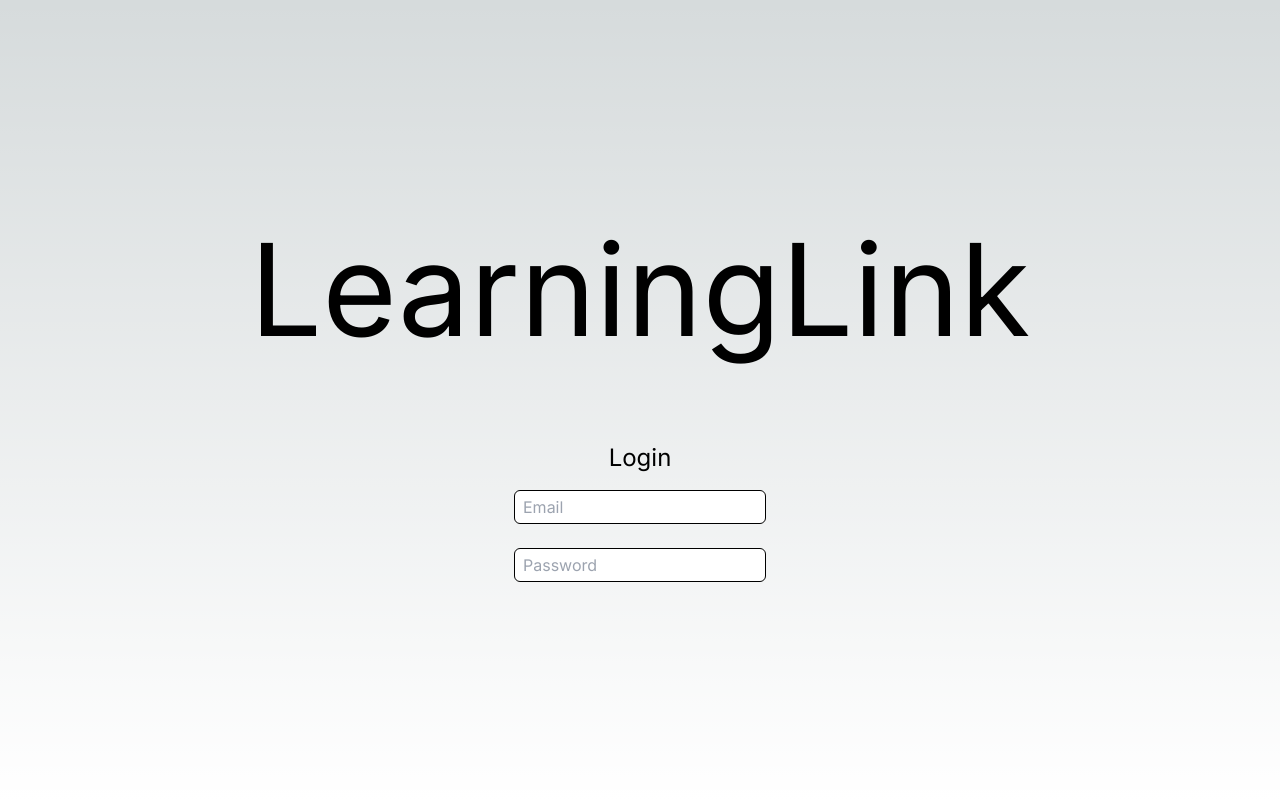
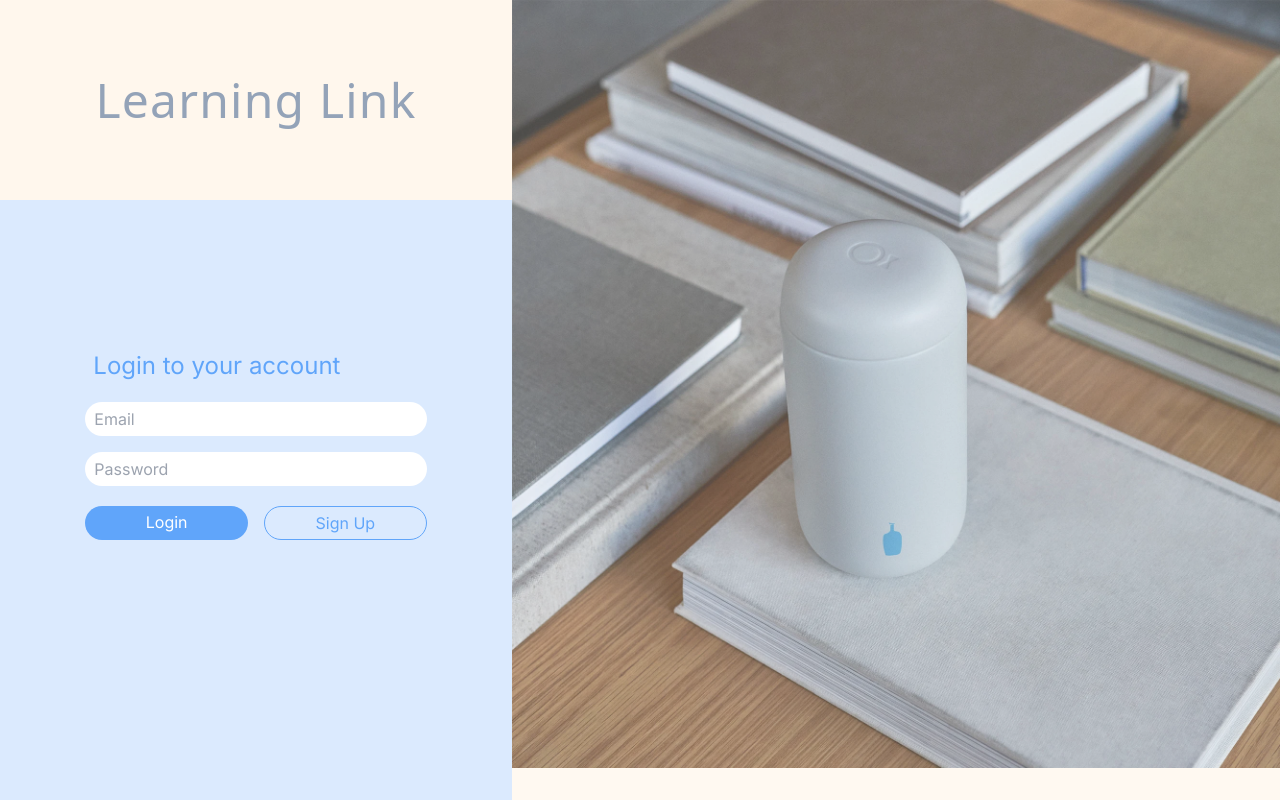
Before and after one commit to Blue-Ocean-MCSPA/link-learning, a Next.js app: page / in a window 1280 px wide. Built offline with nearby package versions, Linux system fonts and the light colour scheme.

Commit message:
finalized draft of login, added picture

```diff
--- a/app/components/Login.jsx
+++ b/app/components/Login.jsx
@@ -2,22 +2,34 @@ import React from "react";
 
 const Login = () => {
     return (
-        <div className="flex flex-col justify-center items-center h-screen">
-            <div className="text-9xl py-10">
-                <h1 className="pb-6">LearningLink</h1>
-            </div>
-            <div className="flex flex-col py-6">
-                <h3 className="text-center text-2xl">Login</h3>
-                <div className="p-2">
-                    <label htmlFor="username" className="block text-base mb-2"></label>
-                    <input type="text" id="username" className="border border-black rounded-md w-full text-base px-2 py-1 focus:outline-none focus:ring-0 focus:border-cyan-600" placeholder="Email"/>
+        <div className="flex">
+            <div className="w-2/5 flex flex-col justify-center items-center h-screen bg-orange-50">
+                <div className="flex flex-col text-5xl w-full justify-center h-1/3">
+                    <h1 className="text-center tracking-wide font-sans text-slate-400">Learning Link</h1>
                 </div>
-                <div className="p-2">
-                    <label htmlFor="password" className="block text-base mb-2"></label>
-                    <input type="text" id="password" className="border border-black rounded-md w-full text-base px-2 py-1 focus:outline-none focus:ring-0 focus:border-cyan-600" placeholder="Password"/>
+                <div className="flex flex-col h-full justify-center items-center w-full bg-blue-100">
+                    <div className="w-2/3 h-1/2">
+                        <div className="ml-2 mb-5 text-2xl text-blue-400">Login to your account</div>
+                        <div className="pb-2">
+                            <label htmlFor="username" className="block text-base mb-2"></label>
+                            <input type="text" id="username" className="border border-transparent rounded-full w-full text-base px-2 py-1 focus:outline-none focus:ring-0 focus:border-sky-300" placeholder="Email"/>
+                        </div>
+                        <div className="pb-2">
+                            <label htmlFor="password" className="block text-base mb-2"></label>
+                            <input type="text" id="password" className="border border-transparent rounded-full w-full text-base px-2 py-1 focus:outline-none focus:ring-0 focus:border-sky-300" placeholder="Password"/>
+                        </div>
+                        <div className="flex justify-center">
+                            <div className="w-1/2 text-center mr-4 mt-3 py-1 text-base text-white bg-blue-400 hover:bg-blue-300 hover:cursor-pointer rounded-full">Login</div>
+                            <div className="w-1/2 text-center mt-3 py-1 text-base text-blue-400 hover:text-blue-300 border border-blue-400 hover:border-blue-300 hover:cursor-pointer rounded-full">Sign Up</div>
+                        </div>
+                    </div>
                 </div>
             </div>
+            <div className="bg-orange-50 w-3/5 h-screen overflow-hidden opacity-75">
+                <img src="/fellowMugExtra2.webp" alt="placeholder"></img>
+            </div>
         </div>
+
     )
 }
 
--- a/app/globals.css
+++ b/app/globals.css
@@ -16,16 +16,6 @@
   }
 }
 
-body {
-  color: rgb(var(--foreground-rgb));
-  background: linear-gradient(
-      to bottom,
-      transparent,
-      rgb(var(--background-end-rgb))
-    )
-    rgb(var(--background-start-rgb));
-}
-
 @layer utilities {
   .text-balance {
     text-wrap: balance;
```
Also changed, not shown: public/cafe.jpg (added), public/fellowMugExtra2.webp (added).
